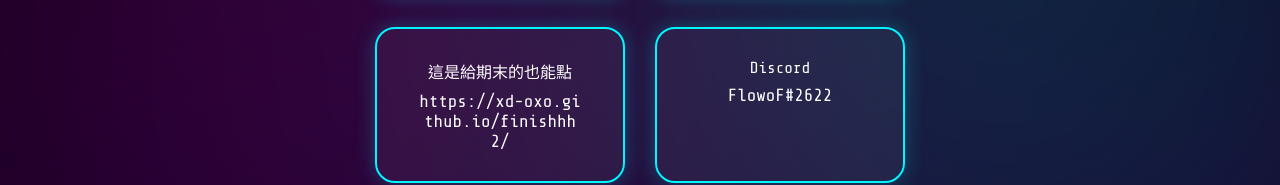
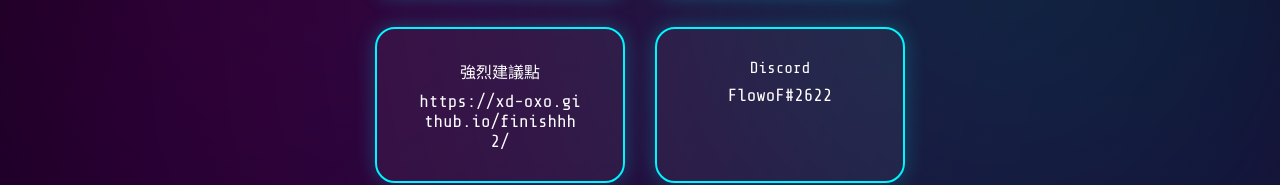
Before and after one commit to xD-oxo/finish, a plain HTML site: page contact.html in a window 1280 px wide. Shown: the part 446-631 px from the top of the page. Drawn offline with nearby package versions, Linux system fonts and the light colour scheme.

Commit message:
Update contact.html

```diff
--- a/contact.html
+++ b/contact.html
@@ -190,7 +190,7 @@
 
       <div class="contact-card">
         <i class="fab fa-github"></i>
-        <div>這是給期末的也能點</div>
+        <div>強烈建議點</div>
         <a href="https://xd-oxo.github.io/finishhh2/" target="_blank">https://xd-oxo.github.io/finishhh2/</a>
       </div>
 
```
